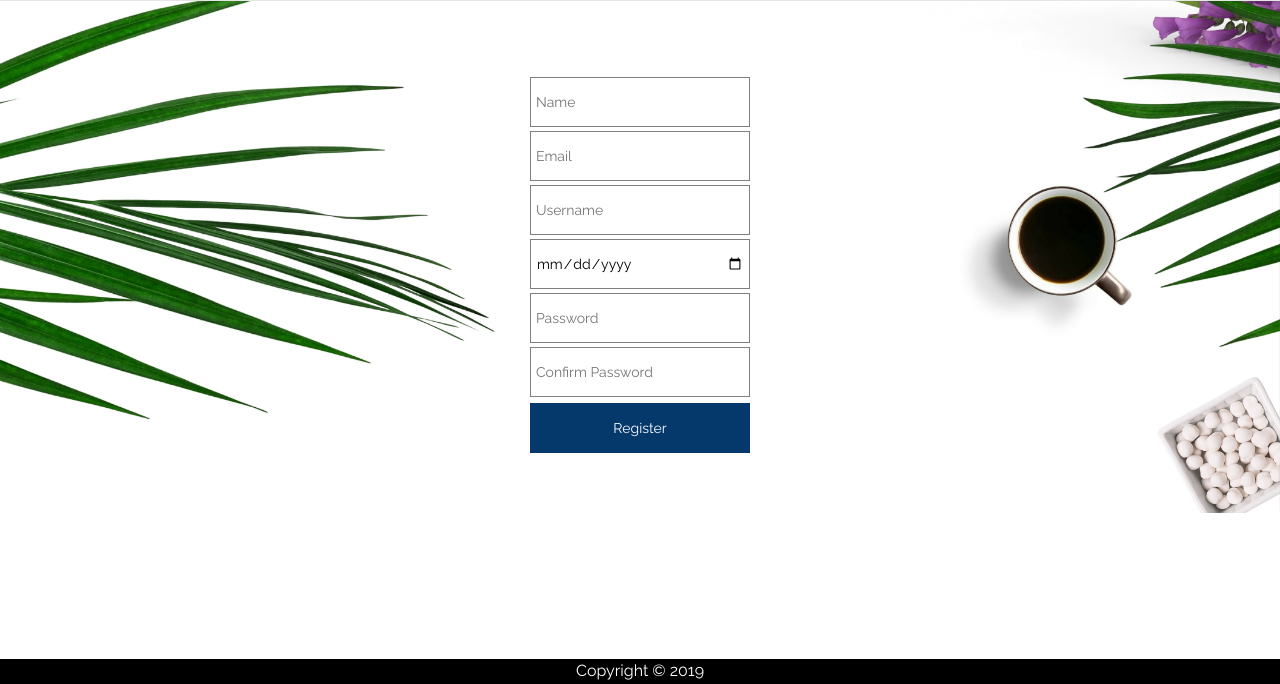
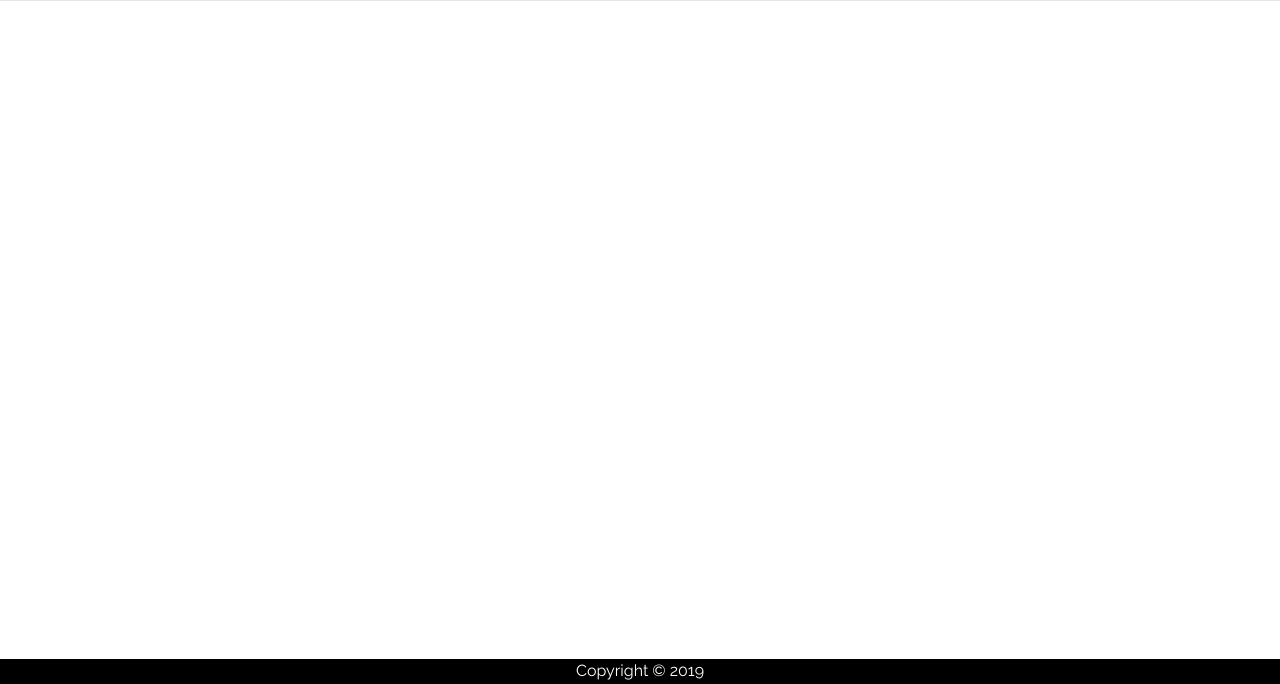
Before and after one commit to reeshabhkumarranjan/SocPay, a Django app: page /register in a window 1280 px wide. Shown: the part 116-800 px from the top of the page. Run offline with Django 3.2, Linux system fonts and the light colour scheme; some libraries are stand-ins or nearby versions.

Commit message:
Ready to work on login and register.

```diff
--- a/main_app/templates/base.html
+++ b/main_app/templates/base.html
@@ -28,7 +28,7 @@
             <li><a href="#">Contact</a></li>
             <li><a href="#">Team</a></li>
             <li><input type="text" name="search_query" class="search-bar" placeholder="Type in to search!"></li>
-            <li style="float: right"><button onclick="location.href='todo.com'" class = "modern-button" style="margin: 0; height: 40px; width: 150px">Login</button> <button onclick="location.href='todo.com'" class = "modern-button" style="margin: 0; height: 40px; width: 150px">Register</button> </li>
+            <li style="float: right"><button onclick="location.href='{% url 'main_app:login' %}'" class = "modern-button" style="margin: 0; height: 40px; width: 150px">Login</button> <button onclick="location.href='{% url 'main_app:register' %}'" class = "modern-button" style="margin: 0; height: 40px; width: 150px">Register</button> </li>
 {#            <li><button class = "modern-button" style="float: right; margin: 0; height: 40px; width: 100px">Register</button></li>#}
         </ul>
     </div>
--- a/main_app/templates/register.html
+++ b/main_app/templates/register.html
@@ -1,45 +1,7 @@
 {% extends 'base.html' %}
 
-{% block title %} Register {% endblock %}
+{% block title %} Register on SocPay {% endblock %}
 
 {% block body %}
 
-<div class="container_form">
-{#    TODO need to fix this height (hardcoded) #}
-<section id="login-section" style="height: 512px;text-align:center">
-    <div class="container" style="text-align:center; height:100%">
-        <form action="todo.com" method="post" id="login-form" style="margin-top:50px;">
-            {% csrf_token %}
-            <div>
-{#                <label>Username</label>#}
-                <input type="text" name="name" placeholder="Name" class="textfield">
-            </div>
-             <div>
-{#                <label>Username</label>#}
-                <input type="email" name="email" placeholder="Email" class="textfield">
-            </div>
-             <div>
-{#                <label>Username</label>#}
-                <input type="text" name="username" placeholder="Username" class="textfield">
-            </div>
-
-            <div>
-{#                <label>Username</label>#}
-                <input type="date" name="dob" placeholder="Date of birth" class="textfield">
-            </div>
-
-            <div>
-{#                <label>Password</label>#}
-                <input type="password" name="password" placeholder="Password" class="textfield">
-            </div>
-            <div>
-{#                <label>Username</label>#}
-                <input type="password" name="confirm_password" placeholder="Confirm Password" class="textfield">
-            </div>
-            <input type="submit" name="register" value="Register" class="modern-button">
-        </form>
-    </div>
-</section>
-</div>
-
 {% endblock %}
--- a/main_app/urls.py
+++ b/main_app/urls.py
@@ -6,4 +6,5 @@ app_name = 'main_app'
 urlpatterns = [
     path('register', views.register, name='register'),
     path('index', views.index, name='index'),
+    path('login', views.login, name='login')
 ]
--- a/main_app/views.py
+++ b/main_app/views.py
@@ -5,5 +5,10 @@ def register(request):
     return render(request, 'register.html')
 
 
+def login(request):
+    """This just displays the register page."""
+    return render(request, 'login.html')
+
+
 def index(request):
     return render(request, 'index.html')
```
